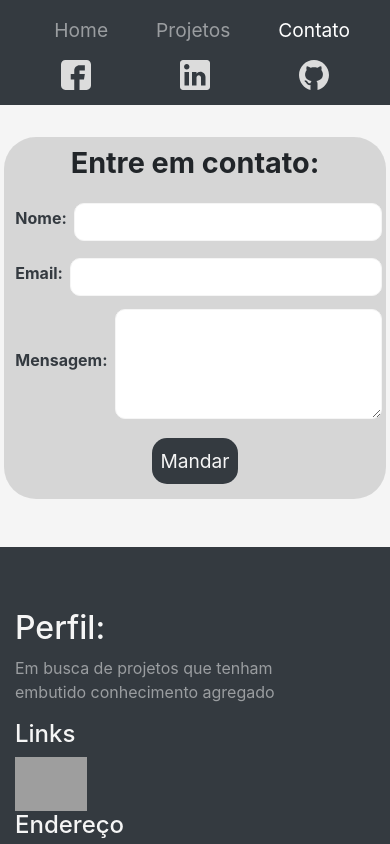
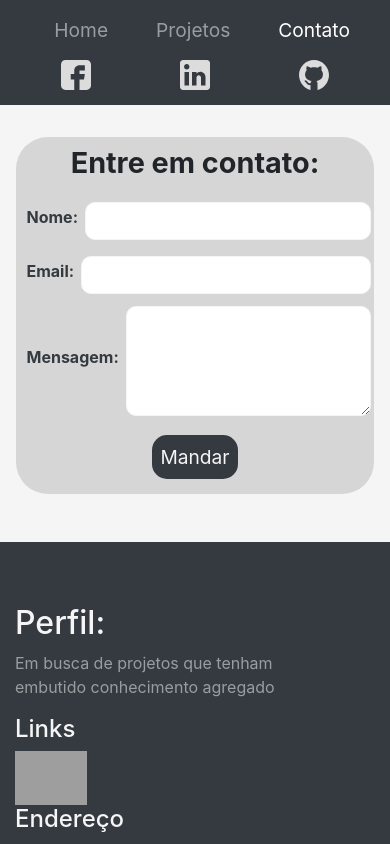
Before and after one commit to joaovitor32/Portifolio, a React (Create React App) app in the folder site/: page /contato in a window 390 px wide. Shown: the top 844 px of the page. Built offline with nearby package versions, Linux system fonts and the light colour scheme; grey boxes are pictures that could not be loaded.

Commit message:
Alterações na seção de contato

```diff
--- a/site/src/components/forms/contato.css
+++ b/site/src/components/forms/contato.css
@@ -71,7 +71,7 @@
 }
 @media only screen and (max-width: 600px) {
     .box-form{
-        width: 98%;
+        width: 92%;
         margin-top:2rem;
    }
    .box-form>strong{
```
